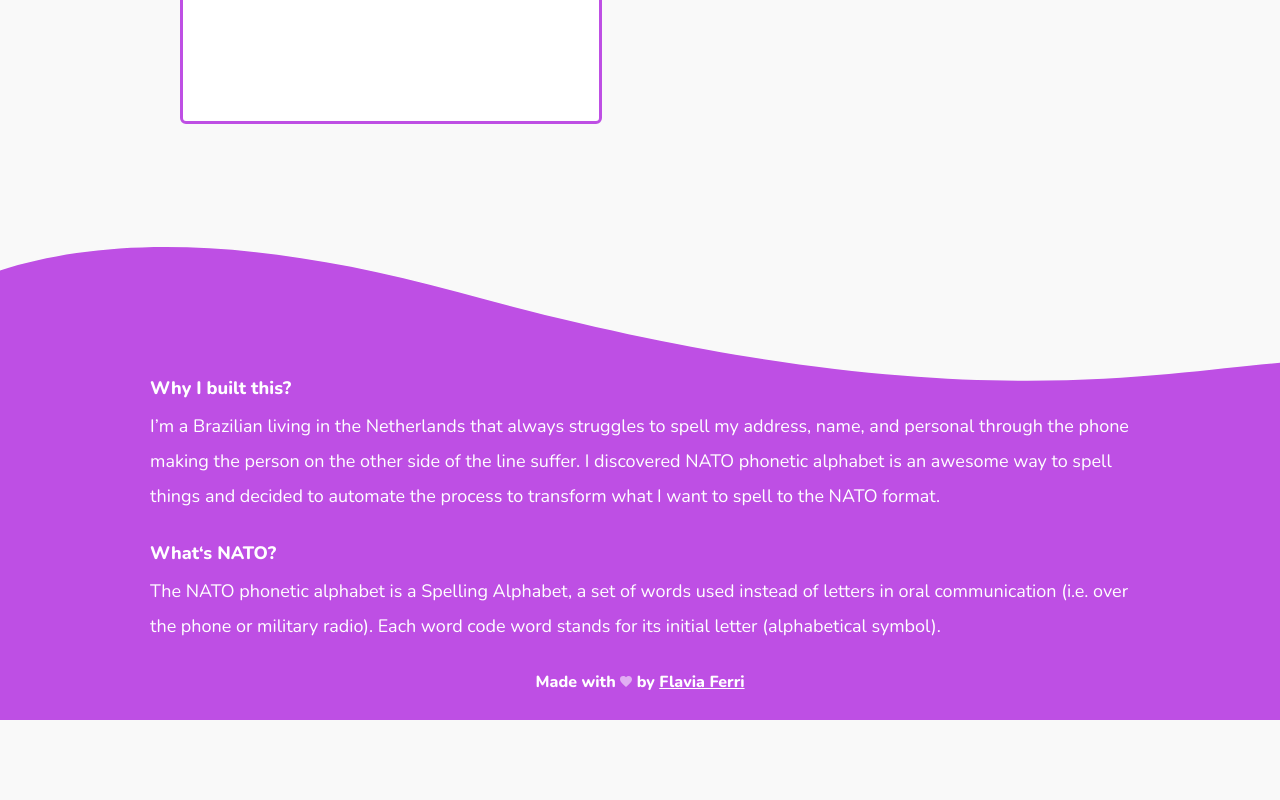
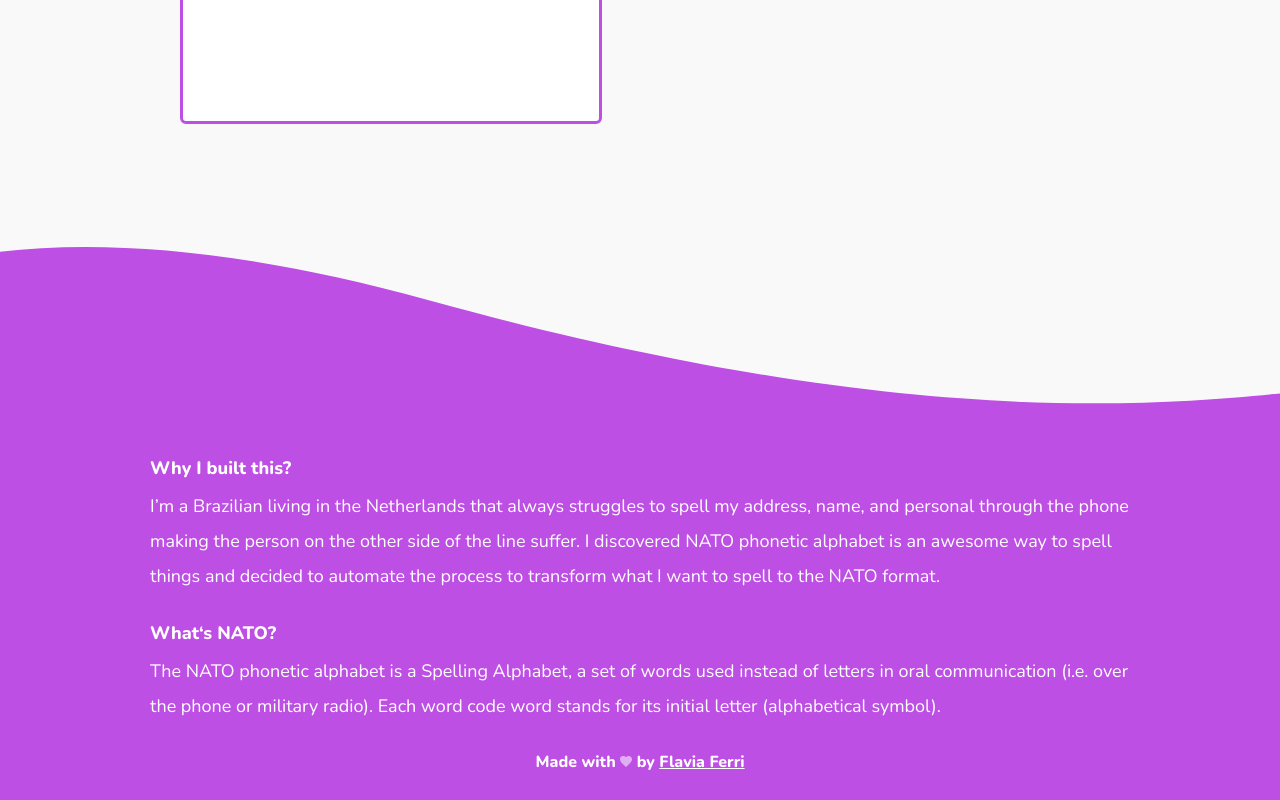
Before and after one commit to flaviaferri/spellapp, a Next.js app: page / in a window 1280 px wide. Shown: the part 456-1256 px from the top of the page. Before the commit the page ends 1176 px from the top, so only its background shows below. Built offline with nearby package versions, Linux system fonts and the light colour scheme.

Commit message:
Footer on big screens

```diff
--- a/components/Footer/index.js
+++ b/components/Footer/index.js
@@ -15,17 +15,14 @@ const FooterElement = styled.footer(
     background-repeat: no-repeat;
     background-position: center top;
     padding: 20rem 3rem 0 3rem;
-
-    ${theme.breakpoints[1]} {
-      padding: 12rem 3rem 0 3rem;
-    }
   `
 );
 
 const Wrapper = styled.div(
-  () => css`
+  ({ theme }) => css`
     max-width: 980px;
     z-index: 1;
+    background-color: ${theme.colors.purple};
   `
 );
 
```
